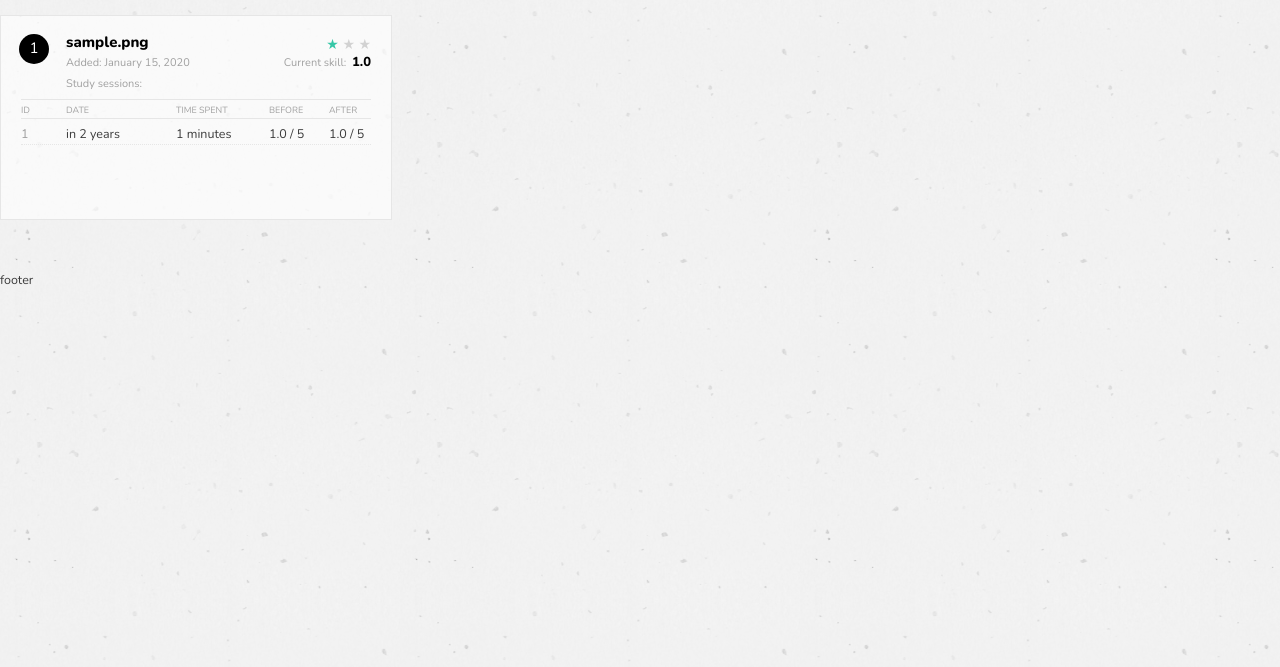
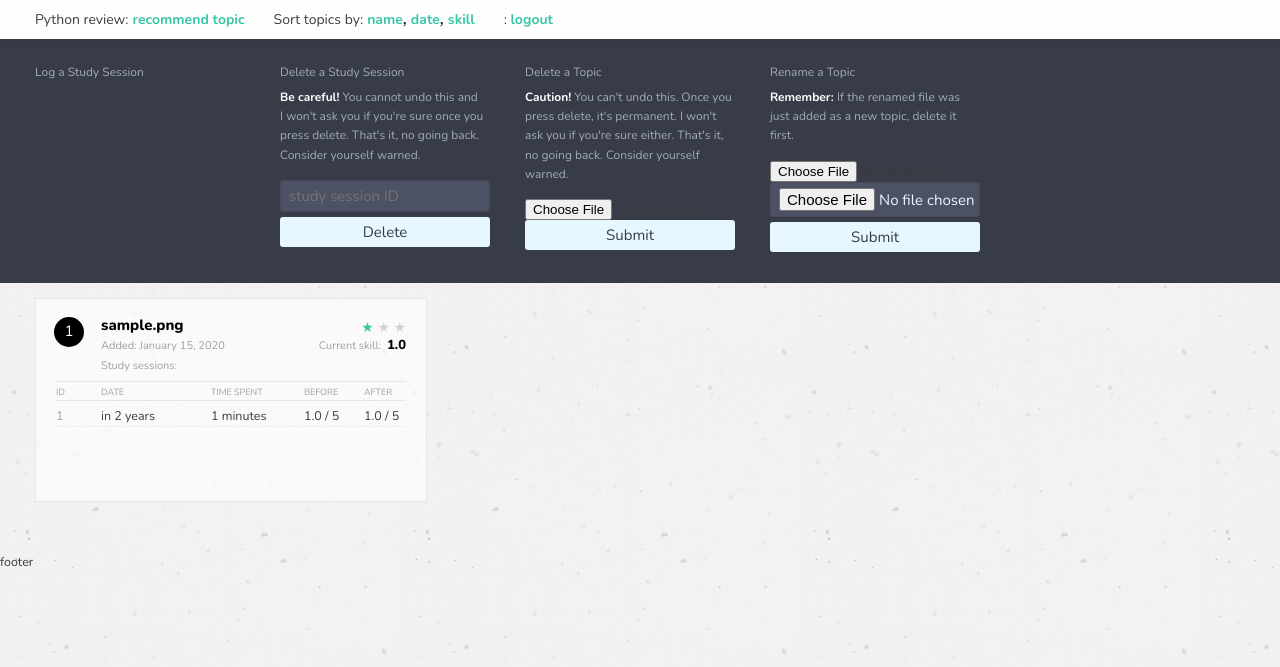
Before and after one commit to jessicarush/review-app, a Flask app: template app/templates/index.html in a window 1280 px wide. Shown: the top 667 px of the page. Run offline with Flask 2, Linux system fonts and the light colour scheme; tables that the repository leaves empty hold one stand-in row (values such as "Sample post"); the template is opened without the code that fills it: values that come from a table or form of the project are taken from there, most other values are stand-ins (such as "Sample title", 1, 10 or a date in 2020); form fields are guessed from the names that the template uses; parts of the project's set-up code (start-up, migrations or seed data) failed here and were passed over; some libraries are stand-ins or nearby versions.

Commit message:
Completed forms

```diff
--- a/app/templates/index.html
+++ b/app/templates/index.html
@@ -1,13 +1,13 @@
 {% extends "base.html" %}
 
-{% block header %}
+{% block content %}
 <div class="nav">
     <h1 class="header">Python review:</h1>
-    <a href="{{ url_for('main.recommend') }}" class="recommend">recommend a topic</a>
+    <a href="{{ url_for('main.recommend') }}" class="recommend">recommend topic</a>
     <ul class="sort_by">
-        <h2 class="header">Sort topics:</h2>
-        <li><a href="{{ url_for('main.index', sort_by='name') }}">name</a></li>
-        <li><a href="{{ url_for('main.index', sort_by='date') }}">date</a></li>
+        <h2 class="header">Sort topics by:</h2>
+        <li><a href="{{ url_for('main.index', sort_by='name') }}">name</a>,</li>
+        <li><a href="{{ url_for('main.index', sort_by='date') }}">date</a>,</li>
         <li><a href="{{ url_for('main.index', sort_by='skill') }}">skill</a></li>
     </ul>
     <h2 class="header">{{ current_user.username.title() }}: </h2>
@@ -48,14 +48,14 @@
             {{ review_form.skill_after(class="single", placeholder="skill after: 0–5") }}<br>
         </p>
 
-        <p class="button">{{ review_form.submit(class="button") }}</p>
+        <p class="button">{{ review_form.submit1(class="button") }}</p>
     </form>
 
     <!-- form: delete a review -->
     <form action="" method="post" class="review">
         <h2 class="form">Delete a Study Session</h2>
         {{ del_review_form.hidden_tag() }}
-        <p class="warning"><strong>Be careful !</strong> You cannot undo this and <br>I won't ask you if you're sure once you press delete. That's it, no going back. Consider yourself warned.</p>
+        <p class="warning"><strong>Be careful!</strong> You cannot undo this and <br>I won't ask you if you're sure once you press delete. That's it, no going back. Consider yourself warned.</p>
         <p>
             <!-- {{ del_review_form.review_id.label }} -->
             {% for error in del_review_form.review_id.errors %}
@@ -63,7 +63,7 @@
             {% endfor %}
             {{ del_review_form.review_id(class="single", placeholder="study session ID") }}
         </p>
-        <p class="button">{{ del_review_form.submit(class="button") }}</p>
+        <p class="button">{{ del_review_form.submit2(class="button") }}</p>
     </form>
 
     <!-- form: delete a topic -->
@@ -78,12 +78,14 @@
             {% endfor %}
             {{ del_topic_form.filename(class="select") }}
         </p>
-        <p class="button">{{ del_topic_form.submit(class="button") }}</p>
+        <p class="button">{{ del_topic_form.submit3(class="button") }}</p>
     </form>
 
     <!-- form: rename a review -->
     <form action="" method="post" class="review">
         <h2 class="form">Rename a Topic</h2>
+        <p class="warning"><strong>Remember: </strong>If the renamed file was just added as a new topic, delete it first.</p>
+        <p>
         {{ rename_form.hidden_tag() }}
             <!-- {{ rename_form.old_filename.label }} -->
             {% for error in rename_form.old_filename.errors %}
@@ -98,19 +100,15 @@
             {% endfor %}
             {{ rename_form.new_filename(class="single", placeholder="new_filename.py") }}
         </p>
-        <p class="button">{{ rename_form.submit(class="button") }}</p>
+        <p class="button">{{ rename_form.submit4(class="button") }}</p>
     </form>
 
     <hr class="clear">
 </div>
 
-{% endblock %}
-
-{% block content %}
-
+<div class="topics">
     {% for topic in topics %}
         {% include '_topic.html' %}
     {% endfor %}
-
-
+</div>
 {% endblock %}
```
